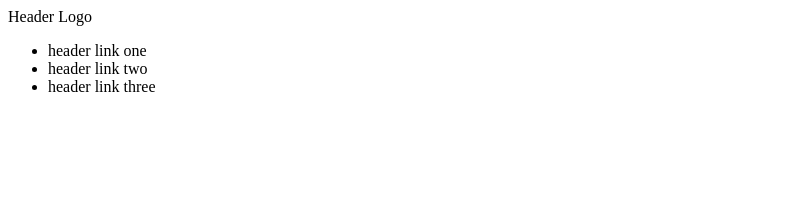
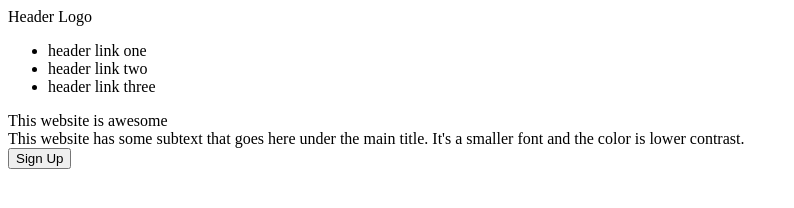
Before and after one commit to Shujimaki/landing-page, a plain HTML site: page index.html in a window 1280 px wide. Shown: the whole page, without its empty margins (0-794 px from the left). Drawn offline with Linux system fonts and the light colour scheme.

Commit message:
Add text and button content on hero section
As of this writing, I have learned that the section that
contains the hero text is called the hero section. I will be making
adjustments to the names of the classes on this section on the next
commit.

```diff
--- a/index.html
+++ b/index.html
@@ -15,5 +15,13 @@
         </ul>
     </div>
 
+    <div class="hero-content">
+        <div class="hero-text">
+            <div class="hero-title">This website is awesome</div>
+            <div class="hero-desc">This website has some subtext that goes here under the main title. It's a smaller font and the color is lower contrast.</div>
+            <button class="sign-up">Sign Up</button>
+        </div>
+    </div>
+
 </body>
 </html>
```
